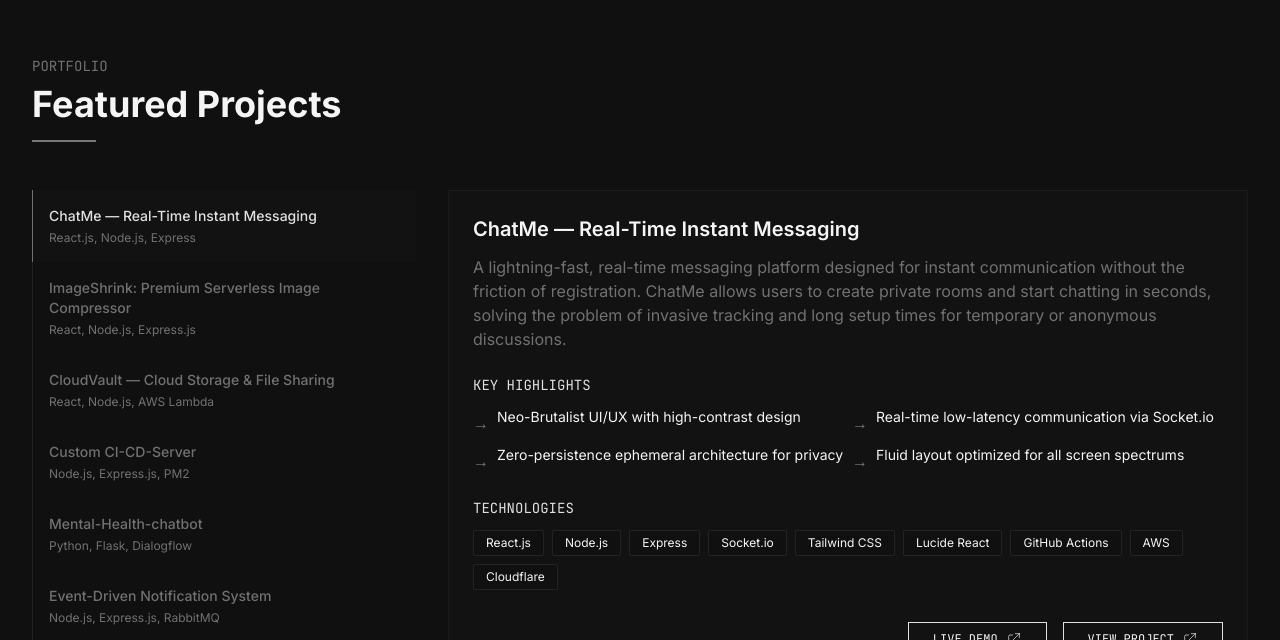
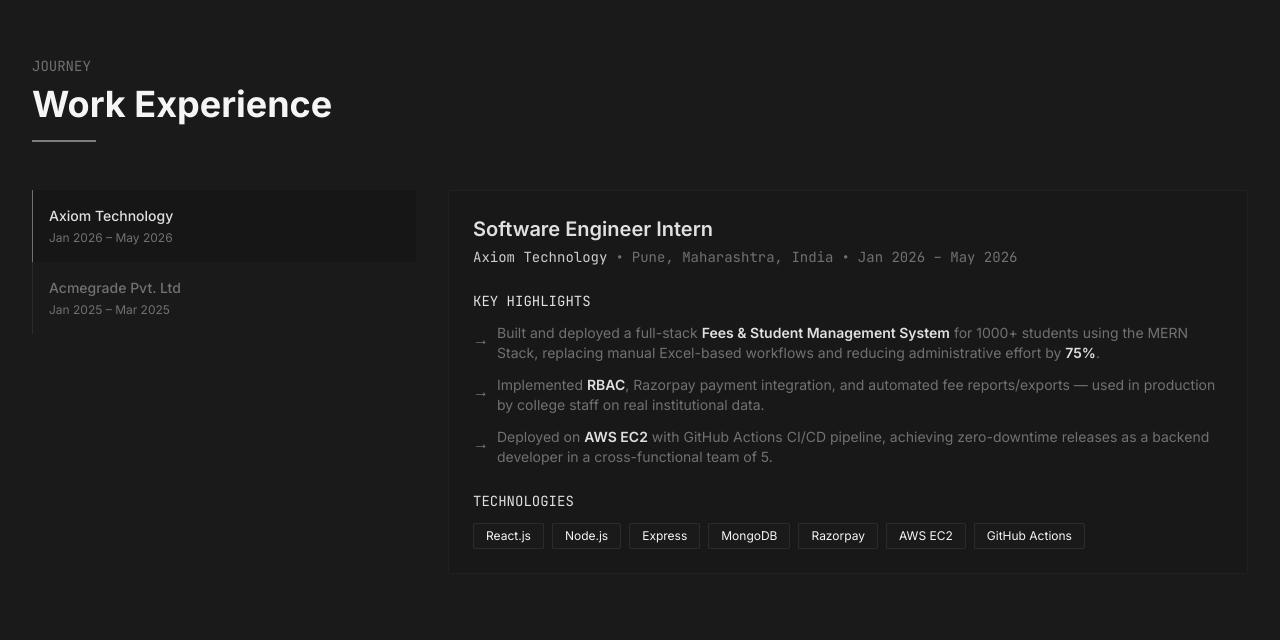
Before and after one commit to VarunMendre/My-Portfolio, a React (Vite) app: page / in a window 1280 px wide. Shown: the part 840-1480 px from the top of the page. Built offline with nearby package versions, Linux system fonts and the light colour scheme; the HTML template or start-up script is replaced by a standard one.

Commit message:
feat: added Experience section, reorder projects, and configure dev port

```diff
--- a/package.json
+++ b/package.json
@@ -4,7 +4,7 @@
   "version": "0.0.0",
   "type": "module",
   "scripts": {
-    "dev": "vite",
+    "dev": "vite --port 5613",
     "build": "vite build",
     "lint": "eslint .",
     "preview": "vite preview"
--- a/src/App.jsx
+++ b/src/App.jsx
@@ -4,6 +4,7 @@ import ResumeRedirect from './components/ResumeRedirect.jsx';
 import { motion, AnimatePresence } from 'framer-motion';
 import Header from './components/Header.jsx';
 import Hero from './components/Hero.jsx';
+import Experience from './components/Experience.jsx';
 import Projects from './components/Projects.jsx';
 import Skills from './components/Skills.jsx';
 import Education from './components/Education.jsx';
@@ -42,6 +43,7 @@ function App() {
                   <Header />
                   <main>
                     <Hero />
+                    <Experience />
                     <Projects />
                     <Skills />
                     <Education />
--- a/src/components/Education.jsx
+++ b/src/components/Education.jsx
@@ -15,7 +15,6 @@ const Education = () => {
     {
       institution: "ASM CSIT COLLEGE, SPPU University",
       degree: "Bachelor of Science in Computer Science (BSC.CS)",
-      field: "(CGPA: 7.98)",
       period: "Aug. 2022 – May 2025"
     }
   ];
--- /dev/null
+++ b/src/components/Experience.jsx
@@ -0,0 +1,195 @@
+import { useState } from 'react';
+import { motion } from 'framer-motion';
+
+const Experience = () => {
+  const [activeExperience, setActiveExperience] = useState(0);
+
+  const experiences = [
+    {
+      role: "Software Engineer Intern",
+      company: "Axiom Technology",
+      period: "Jan 2026 – May 2026",
+      location: "Pune, Maharashtra, India",
+      highlights: [
+        <>Built and deployed a full-stack <span className="text-light font-semibold">Fees & Student Management System</span> for 1000+ students using the MERN Stack, replacing manual Excel-based workflows and reducing administrative effort by <span className="text-light font-semibold">75%</span>.</>,
+        <>Implemented <span className="text-light font-semibold">RBAC</span>, Razorpay payment integration, and automated fee reports/exports — used in production by college staff on real institutional data.</>,
+        <>Deployed on <span className="text-light font-semibold">AWS EC2</span> with GitHub Actions CI/CD pipeline, achieving zero-downtime releases as a backend developer in a cross-functional team of 5.</>
+      ],
+      tech: ["React.js", "Node.js", "Express", "MongoDB", "Razorpay", "AWS EC2", "GitHub Actions"]
+    },
+    {
+      role: "Web Developer Intern",
+      company: "Acmegrade Pvt. Ltd",
+      period: "Jan 2025 – Mar 2025",
+      location: "Bengaluru, Karnataka, India",
+      highlights: [
+        <>Built <span className="text-light font-semibold">15+ RESTful APIs</span> with Express.js and MySQL across 5+ core modules, reducing data retrieval time by <span className="text-light font-semibold">40%</span> and average API response time by <span className="text-light font-semibold">35%</span>.</>,
+        <>Designed <span className="text-light font-semibold">10+ responsive UI components</span> improving mobile compatibility across 3 major breakpoints, boosting user engagement by <span className="text-light font-semibold">20%</span>.</>
+      ],
+      tech: ["Node.js", "Express.js", "MySQL", "RESTful APIs", "Responsive UI", "HTML5", "CSS3"]
+    }
+  ];
+
+  const containerVariants = {
+    hidden: { opacity: 0 },
+    visible: {
+      opacity: 1,
+      transition: {
+        staggerChildren: 0.2
+      }
+    }
+  };
+
+  const itemVariants = {
+    hidden: { opacity: 0, y: 20 },
+    visible: { opacity: 1, y: 0 }
+  };
+
+  return (
+    <section id="experience" className="section-padding bg-secondary">
+      <div className="container-custom">
+        <motion.div
+          initial={{ opacity: 0, y: 20 }}
+          whileInView={{ opacity: 1, y: 0 }}
+          viewport={{ once: true }}
+          transition={{ duration: 0.6 }}
+          className="mb-8 md:mb-12"
+        >
+          <h4 className="font-mono text-sm text-muted mb-2">JOURNEY</h4>
+          <h2 className="text-2xl md:text-4xl font-bold mb-4">Work Experience</h2>
+          <div className="w-16 h-[2px] bg-light opacity-50"></div>
+        </motion.div>
+
+        <div className="grid grid-cols-1 md:grid-cols-12 gap-4 md:gap-8">
+          {/* Experience selector - mobile version */}
+          <motion.div
+            className="md:hidden w-full mb-4"
+            variants={containerVariants}
+            initial="hidden"
+            whileInView="visible"
+            viewport={{ once: true }}
+          >
+            <div className="flex items-center justify-between mb-3">
+              <p className="text-xs text-muted">SELECT EXPERIENCE</p>
+              <div className="text-xs text-muted">{activeExperience + 1}/{experiences.length}</div>
+            </div>
+            <div className="flex overflow-x-auto pb-3 scrollbar-hide snap-x snap-mandatory">
+              {experiences.map((exp, index) => (
+                <motion.div
+                  key={index}
+                  variants={itemVariants}
+                  className={`snap-start flex-shrink-0 w-[75%] mr-3 p-4 cursor-pointer transition-all duration-300 ${
+                    activeExperience === index
+                      ? "bg-primary bg-opacity-50 border border-light border-opacity-20"
+                      : "bg-primary bg-opacity-10 border border-muted border-opacity-10"
+                  }`}
+                  onClick={() => setActiveExperience(index)}
+                  whileTap={{ scale: 0.98 }}
+                >
+                  <h3 className={`font-medium text-sm mb-1 ${
+                    activeExperience === index ? "text-light" : "text-muted"
+                  }`}>
+                    {exp.company}
+                  </h3>
+                  <p className="text-xs text-muted line-clamp-1">
+                    {exp.period}
+                  </p>
+                </motion.div>
+              ))}
+            </div>
+          </motion.div>
+
+          {/* Experience selector - desktop version */}
+          <motion.div
+            className="hidden md:block md:col-span-4"
+            variants={containerVariants}
+            initial="hidden"
+            whileInView="visible"
+            viewport={{ once: true }}
+          >
+            {experiences.map((exp, index) => (
+              <motion.div
+                key={index}
+                variants={itemVariants}
+                className={`border-l border-muted ${
+                  activeExperience === index ? "border-opacity-100" : "border-opacity-20"
+                } p-4 cursor-pointer transition-all duration-300 ${
+                  activeExperience === index ? "bg-primary bg-opacity-30" : ""
+                }`}
+                onClick={() => setActiveExperience(index)}
+                whileHover={{
+                  backgroundColor: "rgba(26, 26, 26, 0.3)",
+                  transition: { duration: 0.2 }
+                }}
+              >
+                <h3 className={`font-medium text-sm mb-1 ${
+                  activeExperience === index ? "text-light" : "text-muted"
+                }`}>
+                  {exp.company}
+                </h3>
+                <p className="text-xs text-muted line-clamp-1">
+                  {exp.period}
+                </p>
+              </motion.div>
+            ))}
+          </motion.div>
+
+          {/* Experience details */}
+          <motion.div
+            className="col-span-1 md:col-span-8"
+            initial={{ opacity: 0 }}
+            animate={{ opacity: 1 }}
+            key={activeExperience}
+            transition={{ duration: 0.5 }}
+          >
+            <motion.div
+              className="bg-primary bg-opacity-20 p-4 md:p-6 border border-muted border-opacity-10"
+              initial={{ y: 20 }}
+              animate={{ y: 0 }}
+              transition={{ duration: 0.4, delay: 0.1 }}
+            >
+              <h3 className="text-lg md:text-xl font-semibold mb-1 text-light">
+                {experiences[activeExperience].role}
+              </h3>
+              <div className="text-sm font-mono text-muted mb-4 md:mb-6">
+                <span className="text-light opacity-90">{experiences[activeExperience].company}</span>
+                <span className="mx-2">•</span>
+                <span>{experiences[activeExperience].location}</span>
+                <span className="mx-2">•</span>
+                <span>{experiences[activeExperience].period}</span>
+              </div>
+
+              <div className="mb-4 md:mb-6">
+                <h4 className="text-xs md:text-sm font-mono text-light mb-2 md:mb-3">KEY HIGHLIGHTS</h4>
+                <ul className="space-y-3">
+                  {experiences[activeExperience].highlights.map((highlight, i) => (
+                    <li key={i} className="flex items-start gap-2">
+                      <span className="text-light opacity-50 mt-1">→</span>
+                      <span className="text-xs md:text-sm text-muted leading-relaxed">{highlight}</span>
+                    </li>
+                  ))}
+                </ul>
+              </div>
+
+              <div>
+                <h4 className="text-xs md:text-sm font-mono text-light mb-2 md:mb-3">TECHNOLOGIES</h4>
+                <div className="flex flex-wrap gap-2">
+                  {experiences[activeExperience].tech.map((tech, i) => (
+                    <span
+                      key={i}
+                      className="text-xs py-1 px-2 md:px-3 bg-secondary border border-muted border-opacity-20 rounded-sm"
+                    >
+                      {tech}
+                    </span>
+                  ))}
+                </div>
+              </div>
+            </motion.div>
+          </motion.div>
+        </div>
+      </div>
+    </section>
+  );
+};
+
+export default Experience;
--- a/src/components/Header.jsx
+++ b/src/components/Header.jsx
@@ -14,7 +14,7 @@ const Header = () => {
     return () => window.removeEventListener('scroll', handleScroll);
   }, []);
 
-  const navItems = ['Home', 'Projects', 'Skills', 'Education', 'Contact'];
+  const navItems = ['Home', 'Experience', 'Projects', 'Skills', 'Education', 'Contact'];
 
   const headerVariants = {
     initial: { y: -100 },
--- a/src/components/Projects.jsx
+++ b/src/components/Projects.jsx
@@ -5,6 +5,33 @@ const Projects = () => {
   const [activeProject, setActiveProject] = useState(0);
 
   const projects = [
+    {
+      title: "CloudVault \u2014 Cloud Storage & File Sharing",
+      description: "A highly scalable, serverless cloud storage platform built for secure file management and seamless sharing. Migrated the backend to AWS Lambda with Serverless Framework, reducing infrastructure costs by ~60%. Features automated CI/CD deployments via GitHub Actions, high-performance S3 direct uploads, Google Drive imports, and EventBridge cron jobs for fully automated subscription lifecycle and storage management.",
+      tech: ["React", "Node.js", "AWS Lambda", "Serverless", "EventBridge", "MongoDB", "Razorpay", "GitHub Actions", "Tailwind"],
+      image: "/images/storage-app.png",
+      liveLink: "https://github.com/VarunMendre/Personal-Cloud-Drive",
+      deployLink: "https://cloudvault.cloud",
+      highlights: [
+        "Serverless AWS Lambda backend reducing infra costs by ~60%",
+        "Automated CI/CD via GitHub Actions with sub-60s deploys & bot alerts",
+        "EventBridge cron jobs automating subscriptions & orphaned cleanup",
+        "High-performance S3 Direct Uploads & Google Drive imports"
+      ]
+    },
+    {
+      title: "Custom CI-CD-Server",
+      description: "An automated CI/CD orchestrator on AWS EC2 to streamline deployments for frontend and backend services. Utilizes SSH-based remote execution and PM2 process management for automated, zero-downtime application updates. Features a Telegram Bot for real-time deployment notifications.",
+      tech: ["Node.js", "Express.js", "PM2", "NGINX", "EC2", "TelegramBot", "SSH"],
+      image: "/images/cicd-server.png",
+      liveLink: "https://github.com/VarunMendre/Custom-CI-CD-Server",
+      highlights: [
+        "Automated deployment orchestrator",
+        "Zero-downtime updates with PM2",
+        "Real-time Telegram notifications",
+        "Remote execution via SSH"
+      ]
+    },
     {
       title: "ChatMe — Real-Time Instant Messaging",
       description: "A lightning-fast, real-time messaging platform designed for instant communication without the friction of registration. ChatMe allows users to create private rooms and start chatting in seconds, solving the problem of invasive tracking and long setup times for temporary or anonymous discussions.",
@@ -31,33 +58,6 @@ const Projects = () => {
         "90%+ storage optimization using Sharp engine",
         "Secure architecture with S3 pre-signed URLs",
         "Premium glassmorphic drag-and-drop interface"
-      ]
-    },
-    {
-      title: "CloudVault \u2014 Cloud Storage & File Sharing",
-      description: "A highly scalable, serverless cloud storage platform built for secure file management and seamless sharing. Migrated the backend to AWS Lambda with Serverless Framework, reducing infrastructure costs by ~60%. Features automated CI/CD deployments via GitHub Actions, high-performance S3 direct uploads, Google Drive imports, and EventBridge cron jobs for fully automated subscription lifecycle and storage management.",
-      tech: ["React", "Node.js", "AWS Lambda", "Serverless", "EventBridge", "MongoDB", "Razorpay", "GitHub Actions", "Tailwind"],
-      image: "/images/storage-app.png",
-      liveLink: "https://github.com/VarunMendre/Personal-Cloud-Drive",
-      deployLink: "https://cloudvault.cloud",
-      highlights: [
-        "Serverless AWS Lambda backend reducing infra costs by ~60%",
-        "Automated CI/CD via GitHub Actions with sub-60s deploys & bot alerts",
-        "EventBridge cron jobs automating subscriptions & orphaned cleanup",
-        "High-performance S3 Direct Uploads & Google Drive imports"
-      ]
-    },
-    {
-      title: "Custom CI-CD-Server",
-      description: "An automated CI/CD orchestrator on AWS EC2 to streamline deployments for frontend and backend services. Utilizes SSH-based remote execution and PM2 process management for automated, zero-downtime application updates. Features a Telegram Bot for real-time deployment notifications.",
-      tech: ["Node.js", "Express.js", "PM2", "NGINX", "EC2", "TelegramBot", "SSH"],
-      image: "/images/cicd-server.png",
-      liveLink: "https://github.com/VarunMendre/Custom-CI-CD-Server",
-      highlights: [
-        "Automated deployment orchestrator",
-        "Zero-downtime updates with PM2",
-        "Real-time Telegram notifications",
-        "Remote execution via SSH"
       ]
     },
     {
--- a/vite.config.js
+++ b/vite.config.js
@@ -13,6 +13,6 @@ export default defineConfig({
     },
   },
   server: {
-    port: 3000,
+    port: 5613,
   },
 })
```
Also changed, not shown: public/online-resume.png, 1 other file (tests, documents, lock files or other folders).
